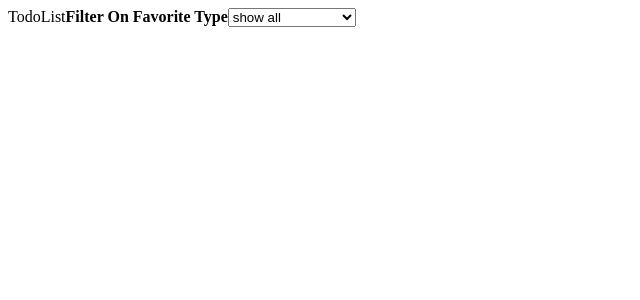
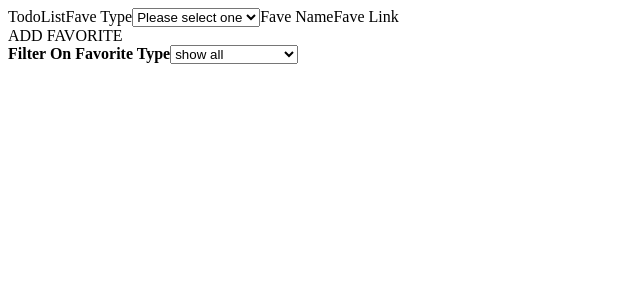
Before and after one commit to aaronksaunders/vue-ionic-demo, a Vue app: page / in a window 1280 px wide. Shown: the top 300 px of the page, without its empty margins (0-640 px from the left). Built offline with nearby package versions, Linux system fonts and the light colour scheme.

Commit message:
add form input support

```diff
--- a/src/components/Item.vue
+++ b/src/components/Item.vue
@@ -5,7 +5,36 @@
         <ion-title>TodoList</ion-title>
       </ion-toolbar>
 		</ion-header>
-		<ion-content class="content">
+		<ion-content class="content" padding>
+
+<ion-card>
+		<ion-item>
+			<ion-label>Fave Type</ion-label>
+			<select v-model="fav.type">
+        <option disabled value="">Please select one</option>
+        <option value="shared">shared</option>
+        <option value="personal">personal</option>
+        <option value="work">work</option>
+			</select>
+		</ion-item>
+		<ion-item>
+			<ion-label>Fave Name</ion-label>
+			<ion-input type="text" placeholder="name to associate with link"
+        :value="fav.name"
+        v-on:input="fav.name = $event.target.value">
+      </ion-input>
+		</ion-item>
+		<ion-item>
+			<ion-label>Fave Link</ion-label>
+			<ion-input type="text" placeholder="website url"
+        :value="fav.link"
+        v-on:input="fav.link = $event.target.value">
+      </ion-input>
+		</ion-item>
+    <div padding>
+		  <ion-button @click="addFavorite()">ADD FAVORITE</ion-button>
+    </div>
+</ion-card>
       <ion-item>
         <ion-label><strong>Filter On Favorite Type</strong></ion-label>
         <select @change="selectedFilter($event)">
@@ -23,9 +52,9 @@
         <button ion-button @click="removeFromFavorites(f.id)">DELETE</button>
       </ion-item>
       </ion-list>
-			<ion-fab-button  @click="addFavorite">
+			<!-- <ion-fab-button  @click="addFavorite">
         <ion-icon name="add"></ion-icon>
-      </ion-fab-button>
+      </ion-fab-button> -->
 
 		</ion-content>
 	</ion-page>
@@ -38,6 +67,11 @@ export default {
   data() {
     return {
       msg: 'Welcome to Your Vue.js App',
+      fav: {
+        name: '',
+        link: '',
+        type: '',
+      },
     };
   },
   computed: {
@@ -46,21 +80,22 @@ export default {
     },
   },
   methods: {
+    updateInput(_event, ref) {
+      console.log(this.$refs[ref]);
+      this[ref] = this.$refs[ref].value;
+      debugger;
+    },
     removeFromFavorites(id) {
       this.$store.dispatch('removeFromFavorites', id);
     },
     addFavorite() {
-      this.$store.dispatch('addFavorite', {
-        type: 'shared',
-        name: 'aaron saunders',
-        link: 'www.link.com',
-      });
+      this.$store.dispatch('addFavorite', this.fav);
+      this.fav = {}
     },
     showDetail(_id) {
       this.$router.push({ path: '/' + _id });
     },
     selectedFilter(_value) {
-      debugger;
       console.log(_value.target.value);
       this.$store.dispatch('setFilter', _value.target.value);
     },
```
